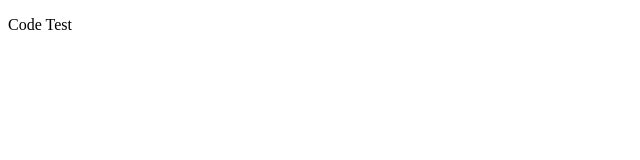
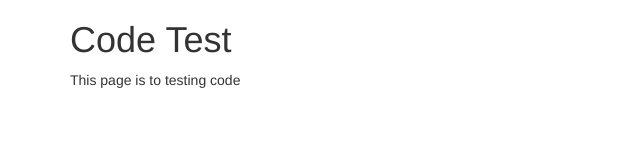
Before and after one commit to orlandoreynoso/testing, a plain HTML site: page index.html in a window 1280 px wide. Shown: the whole page, without its empty margins (0-640 px from the left). Drawn offline with nearby package versions, Linux system fonts and the light colour scheme.

Commit message:
add base on gh-pages
adding base code.

```diff
--- a/index.html
+++ b/index.html
@@ -2,9 +2,21 @@
 <html lang="en">
 <head>
   <meta charset="UTF-8" />
-  <title>Document</title>
+  <script src="https://ajax.googleapis.com/ajax/libs/jquery/3.2.1/jquery.min.js"></script>
+  <link rel="stylesheet" href="https://maxcdn.bootstrapcdn.com/bootstrap/3.3.7/css/bootstrap.min.css" />
+  <link rel="stylesheet" href="https://maxcdn.bootstrapcdn.com/font-awesome/4.7.0/css/font-awesome.min.css" />
+  <title>Code Test</title>
 </head>
 <body>
-  <p>Code Test</p>
+  <div class="container">
+<div class="row">
+  <div class="col-md-12">
+    <h1>Code Test</h1>
+    <p>This page is to testing code</p>
+  </div>
+    </div></div>
+
+
+  <script src="https://maxcdn.bootstrapcdn.com/bootstrap/3.3.7/js/bootstrap.min.js"></script>
 </body>
 </html>
```
